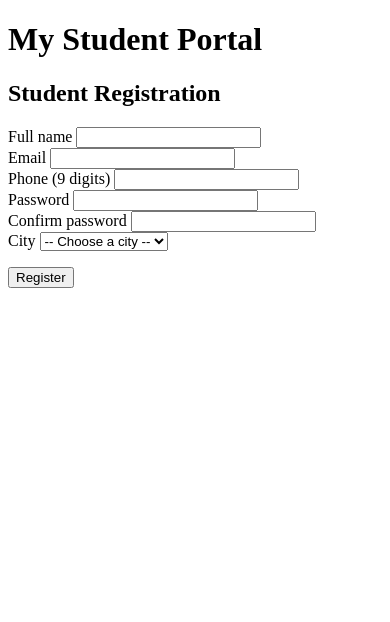
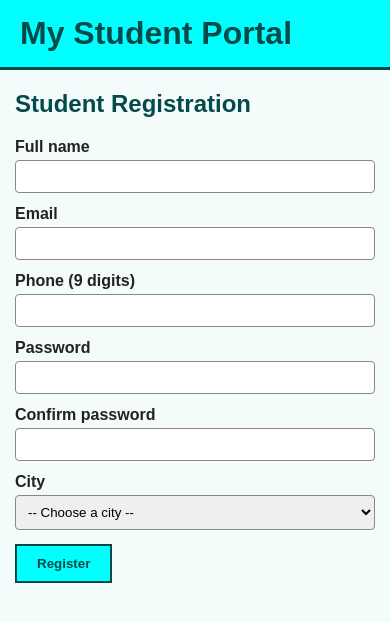
Before and after one commit to liz8888-ai/csit248-portal-5001, a plain HTML site: page index.html in a window 390 px wide. Drawn offline with Linux system fonts and the light colour scheme.

Commit message:
Add aqua theme and layout styles

```diff
--- a/style.css
+++ b/style.css
@@ -1,3 +1,104 @@
-.invalid {
+:root {
+    --accent: aqua;
+    --dark: #054a4a;
+  }
+
+  body {
+    font-family: Arial, sans-serif;
+    margin: 0;
+    background-color: #f4fbfb;
+    color: #222;
+  }
+
+  header {
+    background-color: var(--accent);
+    padding: 15px 20px;
+    border-bottom: 3px solid var(--dark);
+  }
+
+  header h1 {
+    margin: 0;
+    color: var(--dark);
+  }
+
+  main {
+    max-width: 600px;
+    margin: 20px auto;
+    padding: 0 15px;
+  }
+
+  h2 {
+    color: var(--dark);
+  }
+
+  .field {
+    margin-bottom: 12px;
+  }
+
+  label {
+    display: block;
+    margin-bottom: 4px;
+    font-weight: bold;
+  }
+
+  input,
+  select {
+    width: 100%;
+    padding: 8px;
+    border: 1px solid #888;
+    border-radius: 4px;
+    box-sizing: border-box;
+  }
+
+  button {
+    background-color: var(--accent);
+    color: var(--dark);
+    border: 2px solid var(--dark);
+    padding: 10px 20px;
+    font-weight: bold;
+    cursor: pointer;
+  }
+
+  #errorList {
+    color: red;
+  }
+
+  #nameCounter,
+  #cityMessage {
+    font-size: 14px;
+    color: var(--dark);
+  }
+
+  table {
+    width: 100%;
+    border-collapse: collapse;
+    margin: 15px 0;
+  }
+
+  th,
+  td {
+    border: 1px solid #888;
+    padding: 8px;
+    text-align: left;
+  }
+
+  th {
+    background-color: var(--accent);
+    color: var(--dark);
+  }
+
+  .invalid {
     border: 2px solid red;
-}
+  }
+
+  @media (max-width: 500px) {
+    main {
+      margin: 10px auto;
+    }
+
+    th,
+    td {
+      padding: 5px;
+      font-size: 14px;
+    }
+  }
```
